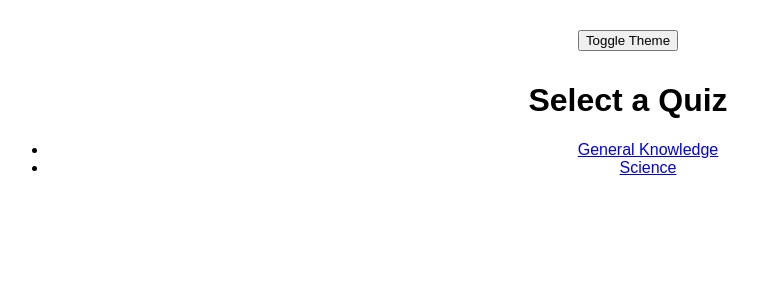
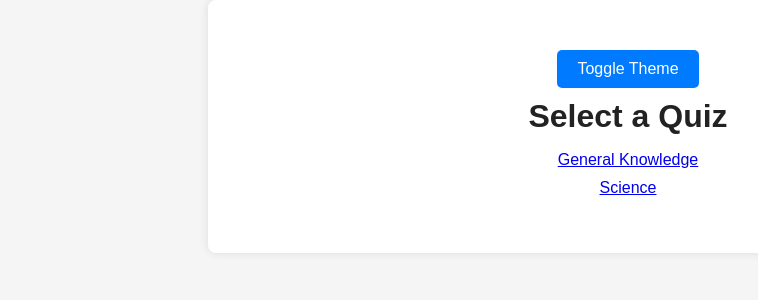
Before and after one commit to mayank1365/Quizzer, a React (Create React App) app: page / in a window 1280 px wide. Shown: the top 300 px of the page, without its empty margins (12-770 px from the left). Built offline with nearby package versions, Linux system fonts and the light colour scheme.

Commit message:
updated styles

```diff
--- a/src/App.css
+++ b/src/App.css
@@ -1,26 +1,107 @@
+/* App.css */
+
 body {
   margin: 0;
-  font-family: Arial, sans-serif;
+  font-family: 'Arial', sans-serif;
+  background-color: #f5f5f5;
+  color: #333;
 }
 
 .App {
   text-align: center;
+  padding: 20px;
+  max-width: 800px;
+  margin: 0 auto;
+  background: #fff;
+  box-shadow: 0 0 10px rgba(0, 0, 0, 0.1);
+  border-radius: 8px;
+}
+
+h1, h2 {
+  margin: 0;
+  color: #222;
 }
 
 button {
   cursor: pointer;
+  padding: 10px 20px;
+  border: none;
+  border-radius: 5px;
+  background-color: #007bff;
+  color: #fff;
+  font-size: 16px;
+  transition: background-color 0.3s, transform 0.2s;
 }
 
-.light-theme {
-  background-color: #fff;
-  color: #000;
+button:hover, button:focus {
+  background-color: #0056b3;
+  outline: none;
+  transform: scale(1.05);
+}
+
+button:disabled {
+  background-color: #ccc;
+  cursor: not-allowed;
+}
+
+ul {
+  list-style-type: none;
+  padding: 0;
+}
+
+li {
+  margin: 10px 0;
+}
+
+input[type="radio"] {
+  margin-right: 10px;
+}
+
+.progress-bar-container {
+  width: 100%;
+  background-color: #e0e0e0;
+  border-radius: 10px;
+  margin: 20px 0;
+}
+
+.progress-bar-filler {
+  height: 10px;
+  background-color: #4caf50;
+  border-radius: 10px;
+  transition: width 0.3s;
+}
+
+.theme-toggle {
+  margin: 20px 0;
+  padding: 10px 20px;
+  background-color: #444;
+  color: #fff;
+  border: none;
+  border-radius: 5px;
+  cursor: pointer;
+  font-size: 16px;
+}
+
+.theme-toggle:hover {
+  background-color: #333;
+}
+
+.light-theme .theme-toggle {
+  background-color: #ddd;
+  color: #333;
+}
+
+.light-theme .theme-toggle:hover {
+  background-color: #bbb;
 }
 
 .dark-theme {
-  background-color: #333;
-  color: #fff;
+  background-color: #121212;
+  color: #e0e0e0;
 }
 
-button:hover, button:focus {
-  opacity: 0.8;
+.dark-theme .App {
+  background: #1e1e1e;
+  color: #e0e0e0;
+  box-shadow: 0 0 10px rgba(0, 0, 0, 0.2);
 }
```
